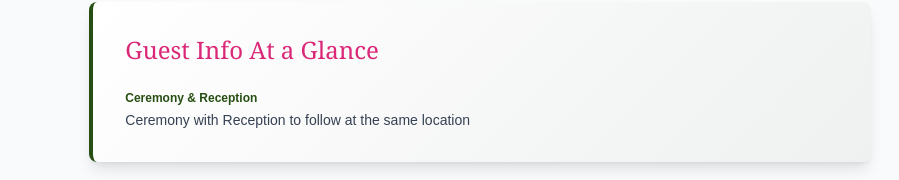
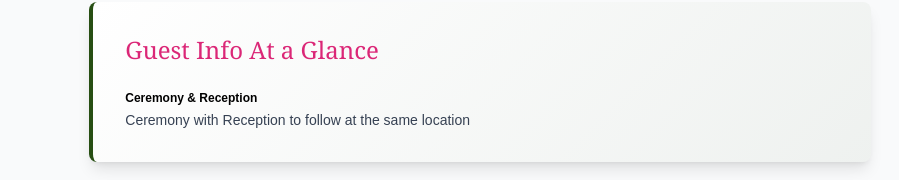
Before and after one commit to tori-ops/hybrid-stationary, a Next.js app: page /invite in a window 1280 px wide. Shown: the part 402-582 px from the top of the page, without its empty margins (160-1059 px from the left). Built offline with nearby package versions, Linux system fonts and the light colour scheme; no server answers.

Commit message:
Fix Guest Info At a Glance label color to black

```diff
--- a/src/components/GuestInfoAtAGlance.tsx
+++ b/src/components/GuestInfoAtAGlance.tsx
@@ -68,7 +68,7 @@ export default function GuestInfoAtAGlance({
       <div className="grid grid-cols-1 md:grid-cols-2 gap-6">
         {displayItems.map((item, index) => (
           <div key={index} className="flex flex-col">
-            <p className="text-xs font-semibold mb-1" style={{ color: secondaryColor }}>
+            <p className="text-xs font-semibold mb-1" style={{ color: '#000' }}>
               {item.label}
             </p>
             <p className="text-sm text-gray-700">{item.value}</p>
```
